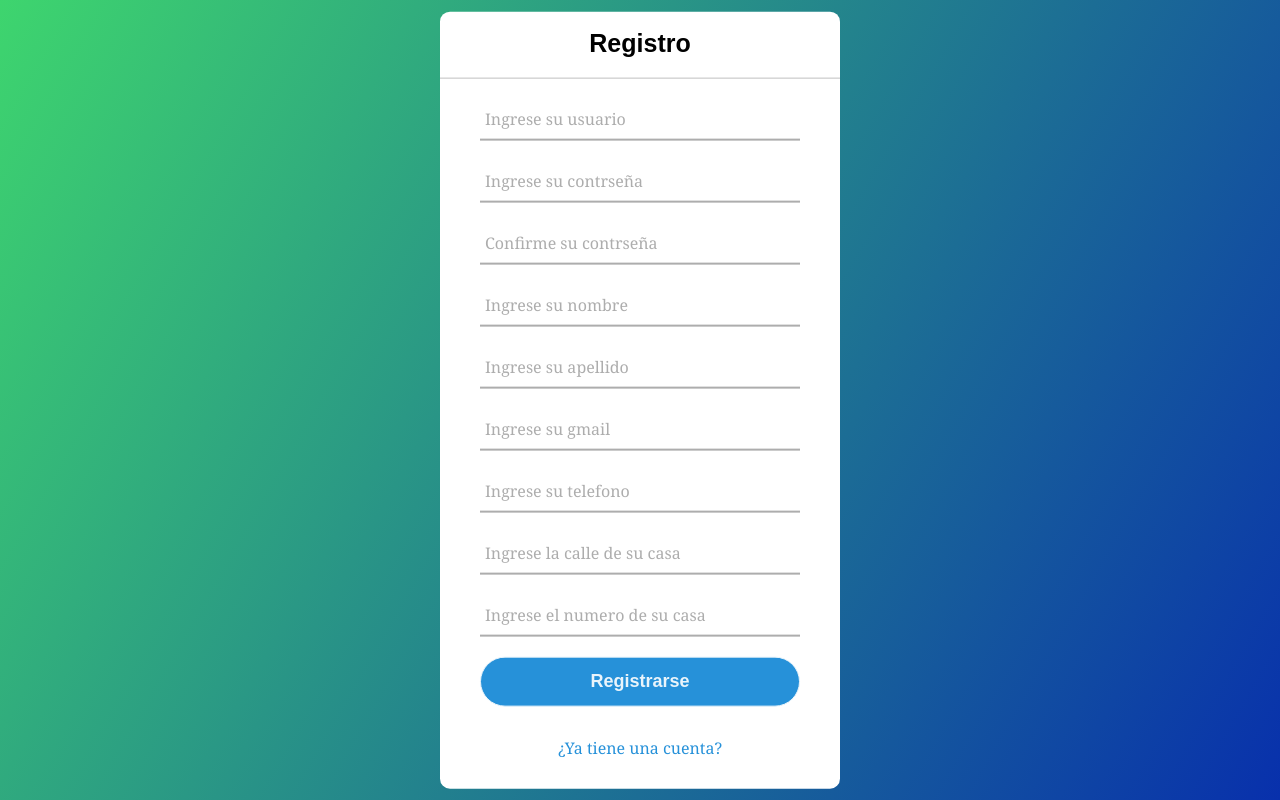
After one commit to TortillaDePapa/Proyecto, a PHP site: page /Registro.php in a window 1280 px wide. The commit adds this page. Run offline with PHP 8.4, Linux system fonts and the light colour scheme.

Commit message:
Login y registro terminado y funcionando correctamente

```diff
--- a/CSS/DiseñoLogin.css
+++ b/CSS/DiseñoLogin.css
@@ -31,7 +31,7 @@ box-sizing: border-box;
 form .texto{
 position: relative;
 border-bottom: 2px solid #adadad;
-margin: 30px 0;
+margin: 20px 0;
 }
 
 .texto input{
@@ -120,4 +120,5 @@ text-decoration: none;
 
 h1{
     font-family: sans-serif;
+    font-size: 25px;
 }
--- a/Clases/ClasePersona.php
+++ b/Clases/ClasePersona.php
@@ -9,6 +9,7 @@ class Persona
     private $Nombre;
     private $Apellido;
     private $Telefono;
+    private $Gmail;
 
 
     public function getIDPersona()
@@ -87,6 +88,17 @@ class Persona
         $this->CContraseña = $CContraseña;
 
     }
+
+    public function getGmail()
+    {
+        return $this->Gmail;
+    }
+
+    public function setGmail($Gmail)
+    {
+        $this->Gmail = $Gmail;
+
+    }
 }
 
 ?>
--- a/Persistencia/ClasePersonaBD.php
+++ b/Persistencia/ClasePersonaBD.php
@@ -11,7 +11,7 @@ Class PersonaBD extends Conexion{
         $this -> Conectar();
         $resultado = mysqli_query($this -> conn,$sql);
         if(!$resultado -> num_rows > 0){
-            $sql1 = "INSERT INTO personas(Usuario,Contraseña,Nombre,Apellido) VALUES('".$Persona -> getUsuario()."','".$Persona -> getContraseña()."','".$Persona -> getNombre()."','".$Persona -> getApellido()."')";
+            $sql1 = "INSERT INTO personas(Usuario,Contraseña,Nombre,Apellido,Gmail) VALUES('".$Persona -> getUsuario()."','".$Persona -> getContraseña()."','".$Persona -> getNombre()."','".$Persona -> getApellido()."','".$Persona -> getGmail()."')";
             $resultado1 = mysqli_query($this -> conn,$sql1);
             $sql3 = "SELECT idpersona FROM personas WHERE Usuario = '".$Persona -> getUsuario()."'" ;
 
@@ -25,7 +25,7 @@ Class PersonaBD extends Conexion{
                 if ($resultado2) {
                 echo "<script> alert('Usuario registrado correctamente')</script>";
                 header("Location: Login.php");
-            }else{
+                }else{
                 echo "<script> alert('Hubo un error al registrar el usuario')</script>";
             }
             }else {
--- /dev/null
+++ b/Registro.php
@@ -0,0 +1,110 @@
+<?php
+include_once 'Persistencia/ClasePersonaBD.php';
+include_once 'Clases/ClaseCliente.php';
+include_once 'Clases/ClasePersona.php';
+?>
+<!DOCTYPE html>
+<html lang="en">
+<head>
+    <meta charset="UTF-8">
+    <meta http-equiv="X-UA-Compatible" content="IE=edge">
+    <meta name="viewport" content="width=, initial-scale=1.0">
+    <link rel="stylesheet" href="CSS/DiseñoLogin.css">
+    <title>Document</title>
+</head>
+<body>
+    <div class="Centrar">
+        <h1>Registro</h1>
+            <form action="Registro.php" method="post">
+                <div class="texto"> <input type="text" required name="usuario">
+                    <span>
+
+                    </span> <label>
+                                 Ingrese su usuario
+                        </label>
+                </div>
+                <div class="texto"> <input type="password" required name="contraseña">
+                    <span>
+
+                    </span> <label>
+                                Ingrese su contrseña
+                        </label>
+                </div>
+                <div class="texto"> <input type="password" required name="ccontraseña">
+                    <span>
+
+                    </span> <label>
+                                Confirme su contrseña
+                        </label>
+                </div>
+                <div class="texto"> <input type="text" required name="nombre">
+                    <span>
+
+                    </span> <label>
+                                  Ingrese su nombre
+                        </label>
+                </div>
+                <div class="texto"> <input type="text" required name="apellido">
+                    <span>
+
+                    </span> <label>
+                                  Ingrese su apellido
+                        </label>
+                </div>
+                <div class="texto"> <input type="text" required name="gmail">
+                    <span>
+
+                    </span> <label>
+                                  Ingrese su gmail
+                        </label>
+                </div>
+                <div class="texto"> <input type="text" required name="Telefono">
+                    <span>
+
+                    </span> <label>
+                                  Ingrese su telefono
+                        </label>
+                </div>
+                <div class="texto"> <input type="text" required name="Calle">
+                    <span>
+
+                    </span> <label>
+                                  Ingrese la calle de su casa
+                        </label>
+                </div>
+                <div class="texto"> <input type="text" required name="NumeroCasa">
+                    <span>
+
+                    </span> <label>
+                                  Ingrese el numero de su casa
+                        </label>
+                </div>
+                <input type="submit" value="Registrarse" name="registrar">
+                <div class="Registro">
+                <a href="Login.php">  ¿Ya tiene una cuenta?  </a>
+                </div>
+
+            </form>
+    </div>
+
+</body>
+<?php
+
+  if(isset($_POST['registrar'])){
+    $p = new Cliente();
+    $p2 = new PersonaBD();
+    $p -> setUsuario($_POST['usuario']);
+    $p -> setContraseña(md5($_POST['contraseña']));
+    $p -> setCContraseña(md5($_POST['ccontraseña']));
+    $p -> setNombre($_POST['nombre']);
+    $p -> setApellido($_POST['apellido']);
+    $p -> setGmail($_POST['gmail']);
+    $p -> setTelefono($_POST['Telefono']);
+    $p -> setNumeroCasa($_POST['NumeroCasa']);
+    $p -> setNombreCalle($_POST['Calle']);
+
+    $p2 -> CargarPersona($p);
+}
+?>
+
+</html>
```
Also changed, not shown: Logica/Persona.php (deleted, +0 -54 lines), Login.php (renamed from LoginRegister/Login.php, +8 -4 lines), LoginRegister/Registro.php (deleted, +0 -78 lines).
